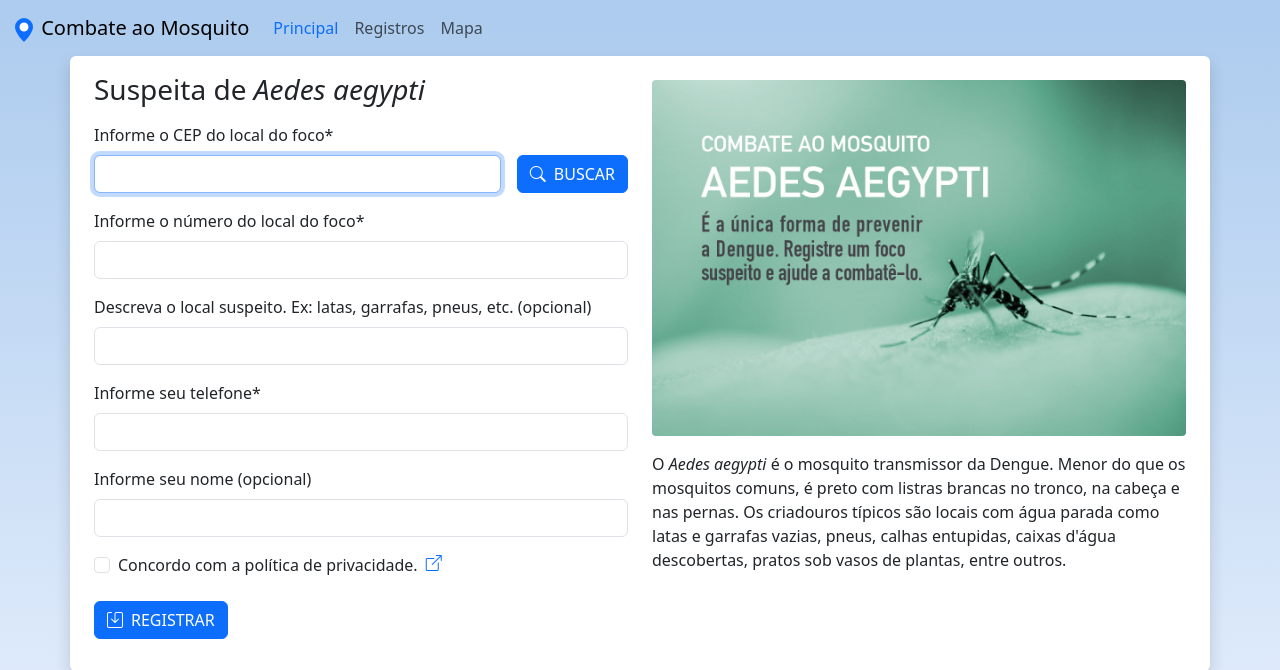
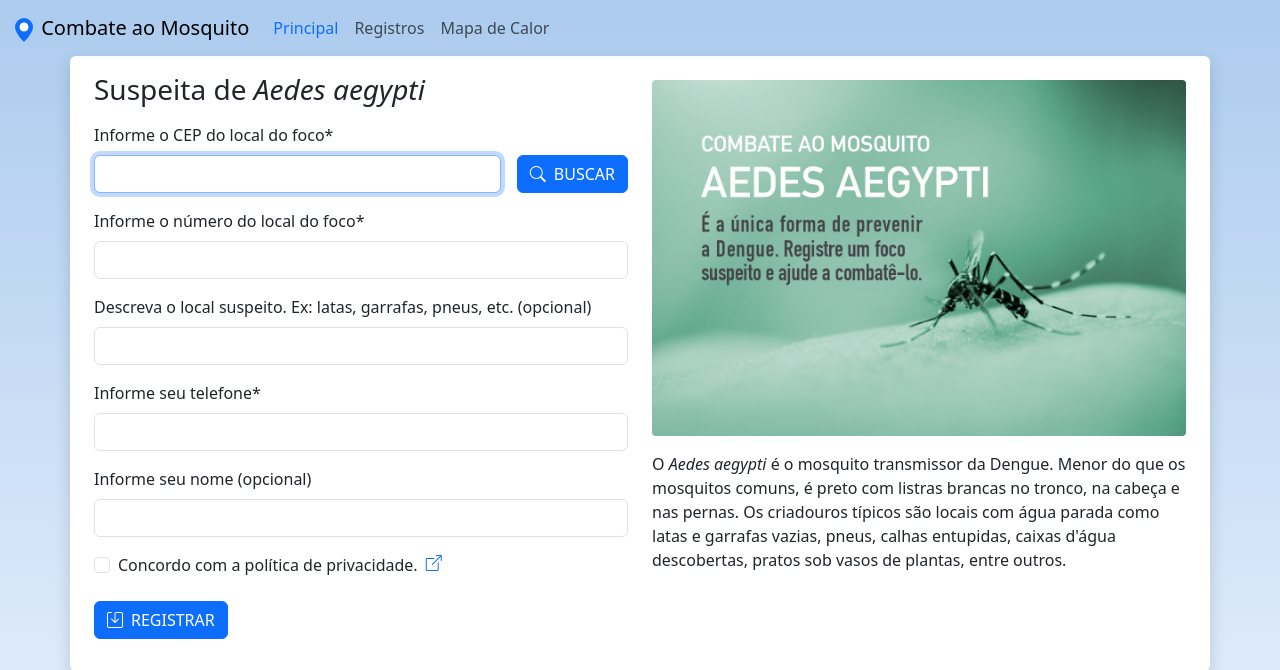
Before and after one commit to kelson-pereira/univesp-pi, a Django app: page / in a window 1280 px wide. Shown: the top 670 px of the page. Run offline with Django 4.2, Linux system fonts and the light colour scheme; some libraries are stand-ins or nearby versions.

Commit message:
Alterado título para Mapa de Calor

```diff
--- a/combate_mosquito/templates/app/navbar.html
+++ b/combate_mosquito/templates/app/navbar.html
@@ -14,7 +14,7 @@
                     <a class="nav-link {% if nav_registros %}active{% endif %}" href="{% url 'registros' %}">Registros</a>
                 </li>
                 <li class="nav-item">
-                    <a class="nav-link {% if nav_mapa %}active{% endif %}" href="{% url 'mapa' %}">Mapa</a>
+                    <a class="nav-link {% if nav_mapa %}active{% endif %}" href="{% url 'mapa' %}">Mapa de Calor</a>
                 </li>
             </ul>
         </div>
```
